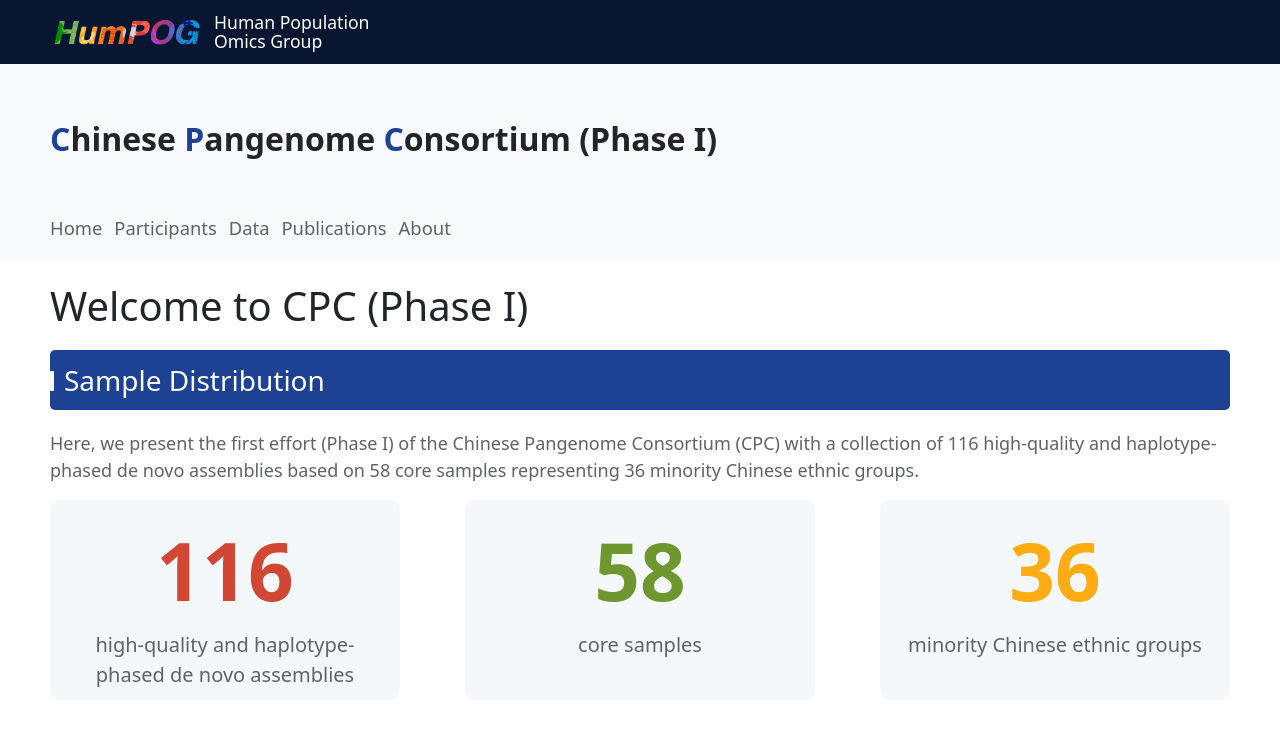
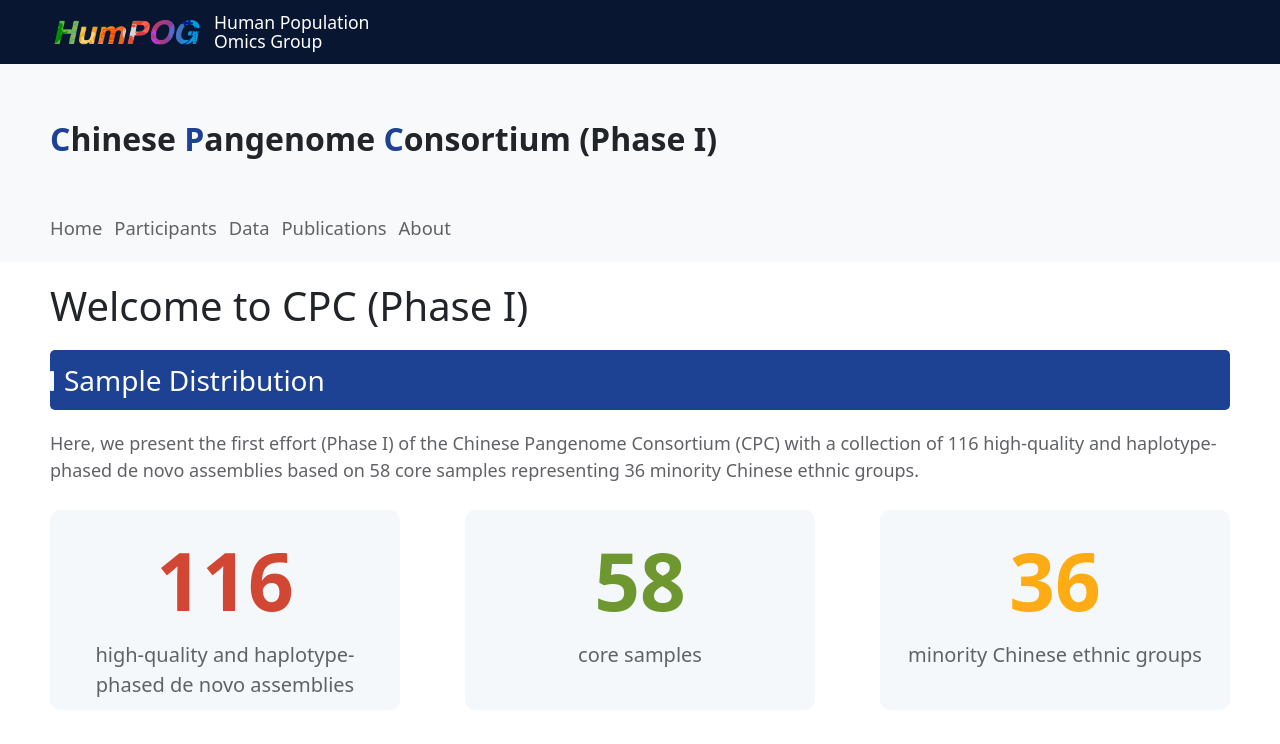
Before and after one commit to LittleHannah/cpc-website, a Vue app: page /#/ in a window 1280 px wide. Shown: the top 744 px of the page. Built offline with nearby package versions, Linux system fonts and the light colour scheme.

Commit message:
minor revision

```diff
--- a/src/views/home/index.vue
+++ b/src/views/home/index.vue
@@ -10,7 +10,7 @@
           Pangenome Consortium (CPC) with a collection of 116 high-quality and haplotype-phased de novo assemblies based
           on 58 core samples representing 36 minority Chinese ethnic groups.
         </p>
-        <div style="display:flex;justify-content:space-between;margin-bottom: 40px;">
+        <div style="display:flex;justify-content:space-between;margin-bottom: 40px;flex-wrap: wrap">
           <div data-aos="fade-up" class="digit-card">
             <div style="font-size:80px;font-weight:650;text-align:center;color: #d24733">116</div>
             <div style="font-size:20px;font-weight:400;text-align:center;color:#606266;">high-quality and
@@ -165,7 +165,7 @@ p > b {
 .digit-card {
   //background-color: rgba(218, 239, 222, 0.5);
   background-color: rgba(218, 230, 239, 0.3);
-
+  margin-top: 10px;
   //background-color: #F5F7FA;
   border-radius: 10px;
   padding: 10px 20px;
```
